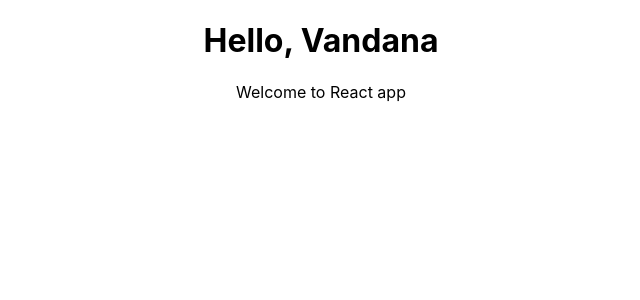
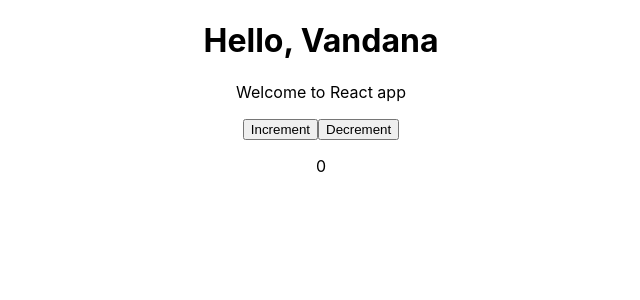
Before and after one commit to vandananayak/ReactApp, a React (Create React App) app in the folder my-app/: page / in a window 1280 px wide. Shown: the top 300 px of the page, without its empty margins (319-959 px from the left). Built offline with nearby package versions, Linux system fonts and the light colour scheme.

Commit message:
state hook

```diff
--- a/my-app/src/component/greet.tsx
+++ b/my-app/src/component/greet.tsx
@@ -1,14 +1,26 @@
-import React from 'react';
+import React, {useState} from 'react';
 
 let Greet = ((props: any) => {
+    const [count, setCount] = useState(0);
     // props.name='Pranav' this is wrong can't change the readonly props. they are immutable
-    // return <h1>Hello, {props.name}</h1>
-
     //multiple children in one div container
+    const increment = (() => {
+        if (count < 10) {
+            setCount(count + 1);
+        }
+    })
+    const decrement = (() => {
+        if (count > 0) {
+            setCount(count - 1);
+        }
+    })
     return (
         <div>
             <h1>Hello, {props.name}</h1>
             {props.children}
+            <button onClick={increment}>Increment</button>
+            <button onClick={decrement}>Decrement</button>
+            <p>{count}</p>
         </div>
     )
 })
```
